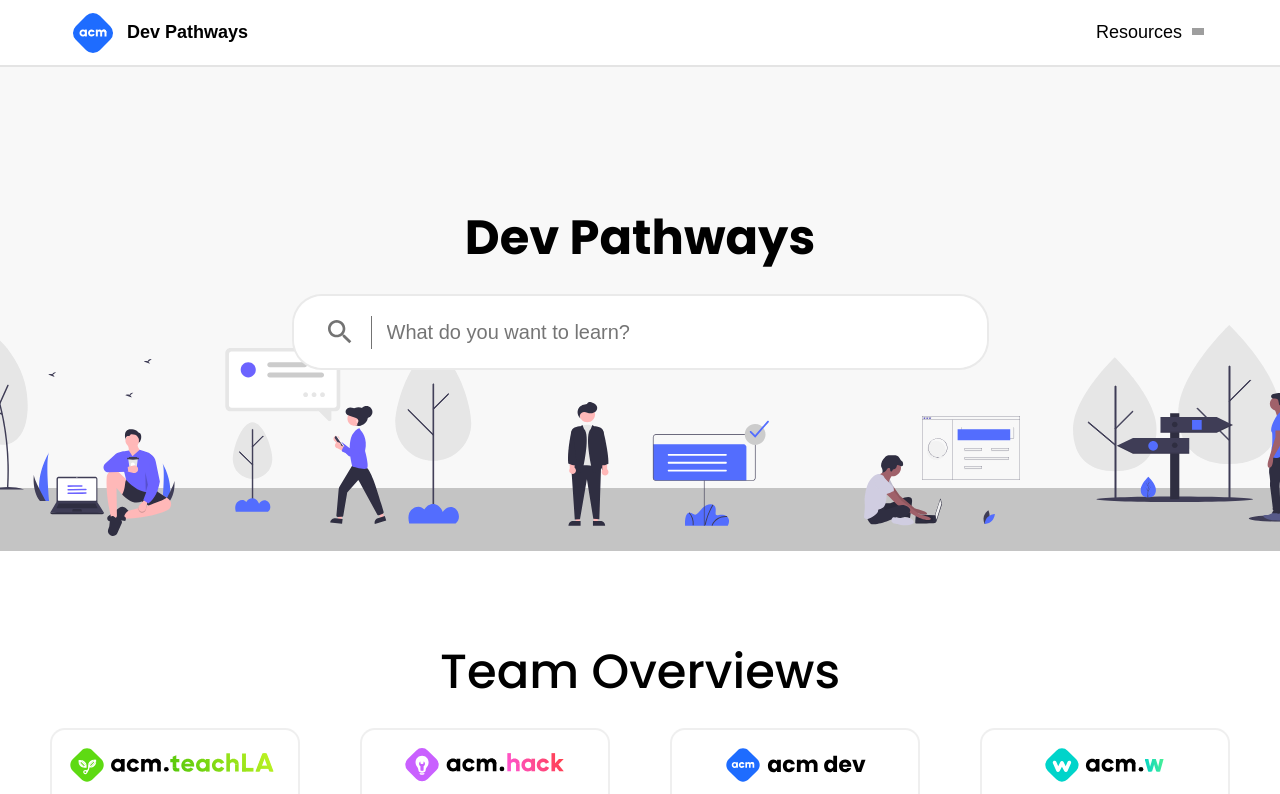
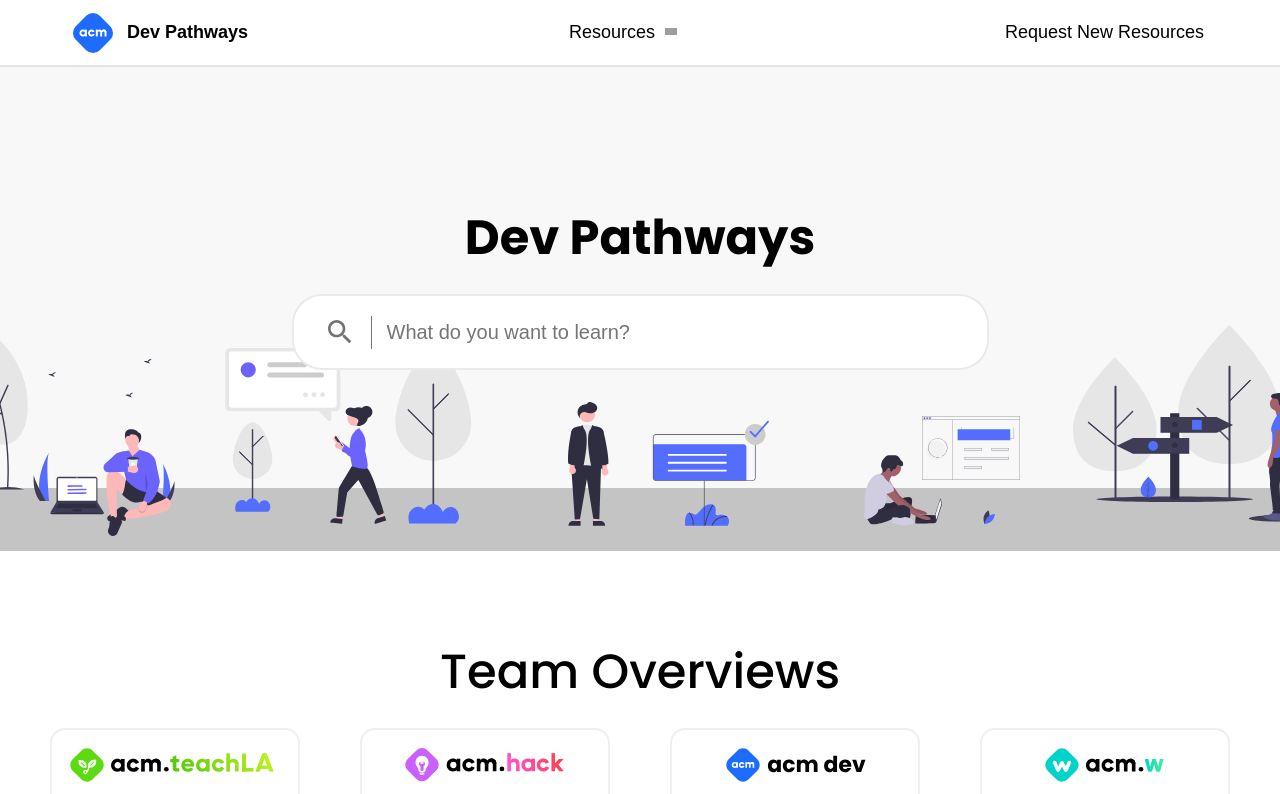
Before and after one commit to uclaacm/dev-pathways, a React (Create React App) app: page / in a window 1280 px wide. Shown: the top 794 px of the page. Built offline with nearby package versions, Linux system fonts and the light colour scheme; grey boxes are pictures that could not be loaded.

Commit message:
Create LinkButton

```diff
--- /dev/null
+++ b/src/components/LinkButton/LinkButton.js
@@ -0,0 +1,21 @@
+import React from 'react';
+import Pressable from '../Clickable/Clickable';
+
+const LinkButton = props => {
+    const openInNewTab = (url) => {
+        const newWindow = window.open(url, '_blank', 'noopener,noreferrer')
+        if (newWindow) newWindow.opener = null
+    }
+
+    return (
+        <Pressable
+            onClick={() => setTimeout(() => openInNewTab(props.url), 400)}
+        >
+            <div className="button-container">
+                <span>{props.text}</span>
+            </div>
+        </Pressable>
+    );
+}
+
+export default LinkButton;
--- a/src/components/NavBar/NavBar.js
+++ b/src/components/NavBar/NavBar.js
@@ -5,6 +5,7 @@ import { resources, resourceRequestLink } from '../../data/resources';
 import IconButton from '../IconButton/IconButton';
 import DropDownButton from '../DropDownButton/DropDownButton';
 import DropDownMenu from '../DropDownMenu/DropDownMenu';
+import LinkButton from '../LinkButton/LinkButton';
 import { useNavigate } from 'react-router-dom';
 
 const NavBar = () => {
@@ -28,6 +29,12 @@ const NavBar = () => {
                         onClick={() => setMenuExpanded(prev => !prev)}
                     />
                 </div>
+                <div className="element-container">
+                        <LinkButton
+                            text="Request New Resources"
+                            url={resourceRequestLink}
+                        />
+                    </div>
             </div>
             {isMenuExpanded ? <DropDownMenu resources={resources}/> : null}
         </div>
```
